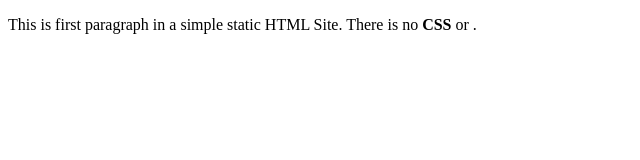
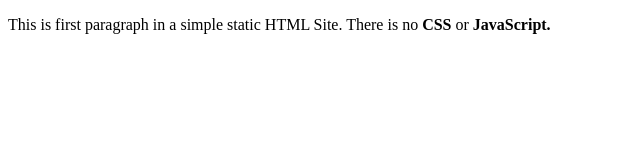
Before and after one commit to manishbisht/Jenkins-Pipelines-on-AWS, a plain HTML site: page index.html in a window 1280 px wide. Shown: the full height of the page, 0-640 px from the left. Drawn offline with Linux system fonts and the light colour scheme.

Commit message:
jenkins lint check added fix 5

```diff
--- a/index.html
+++ b/index.html
@@ -5,6 +5,6 @@
     <title>Static HTML Site</title>
 </head>
 <body>
-<p>This is first paragraph in a simple static HTML Site. There is no <strong>CSS</strong> or <script>JavaScript</script>.</p>
+<p>This is first paragraph in a simple static HTML Site. There is no <strong>CSS</strong> or <strong>JavaScript</script>.</p>
 </body>
 </html>
```
